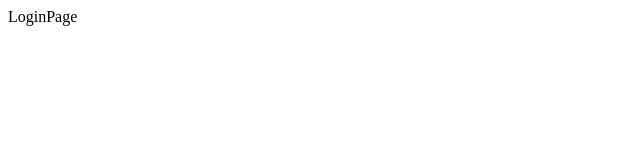
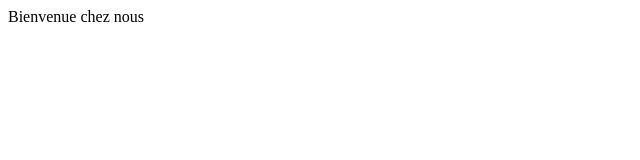
Before and after one commit to PaulDABIN/crazee-burger, a React (Create React App) app: page / in a window 1280 px wide. Shown: the top 160 px of the page, without its empty margins (0-640 px from the left). Built offline with nearby package versions, Linux system fonts and the light colour scheme.

Commit message:
LoginPage > add title

```diff
--- a/src/components/pages/LoginPage.js
+++ b/src/components/pages/LoginPage.js
@@ -5,8 +5,7 @@ import React from 'react'
 export default function LoginPage() {
   return (
     <div>
-      <div>LoginPage</div>
-      {/* <Link to="order">Vers OrderPage</Link> */}
+      <div>Bienvenue chez nous</div>
     </div>
   )
 }
```
Also changed, not shown: src/App.js (+3 -5 lines).
